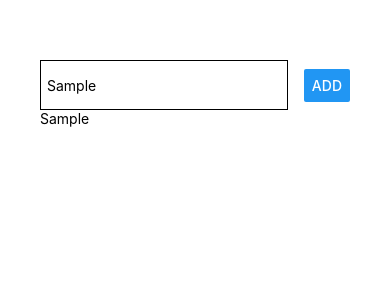
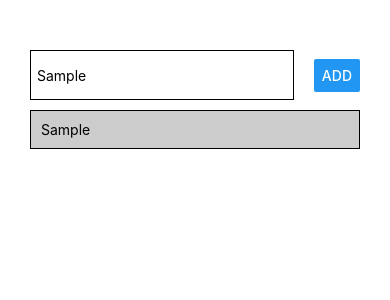
Before and after one commit to songhee24/rn-first-app, a React Native app: screen / in a window 390 px wide. Both pictures are taken after typing "Sample" into the empty fields and a click on the button "ADD". Shown: the top 300 px of the page. Built offline with nearby package versions, Linux system fonts and the light colour scheme.

Commit message:
Render elements get some styles "marginVertical"

```diff
--- a/App.js
+++ b/App.js
@@ -26,7 +26,9 @@ export default function App() {
       </View>
       <View>
         {courseGoals.map((goal) => (
-          <Text key={goal}>{goal}</Text>
+          <View style={styles.listItem}>
+            <Text key={goal}>{goal}</Text>
+          </View>
         ))}
       </View>
     </View>
@@ -35,7 +37,7 @@ export default function App() {
 
 const styles = StyleSheet.create({
   screen: {
-    padding: 40,
+    padding: 30,
     marginTop: 20,
   },
   inputContainer: {
@@ -50,4 +52,11 @@ const styles = StyleSheet.create({
     height: 50,
     paddingLeft: 6,
   },
+  listItem: {
+    marginVertical: 10,
+    padding: 10,
+    backgroundColor: '#ccc',
+    borderColor: 'black',
+    borderWidth: 1
+  }
 });
```
